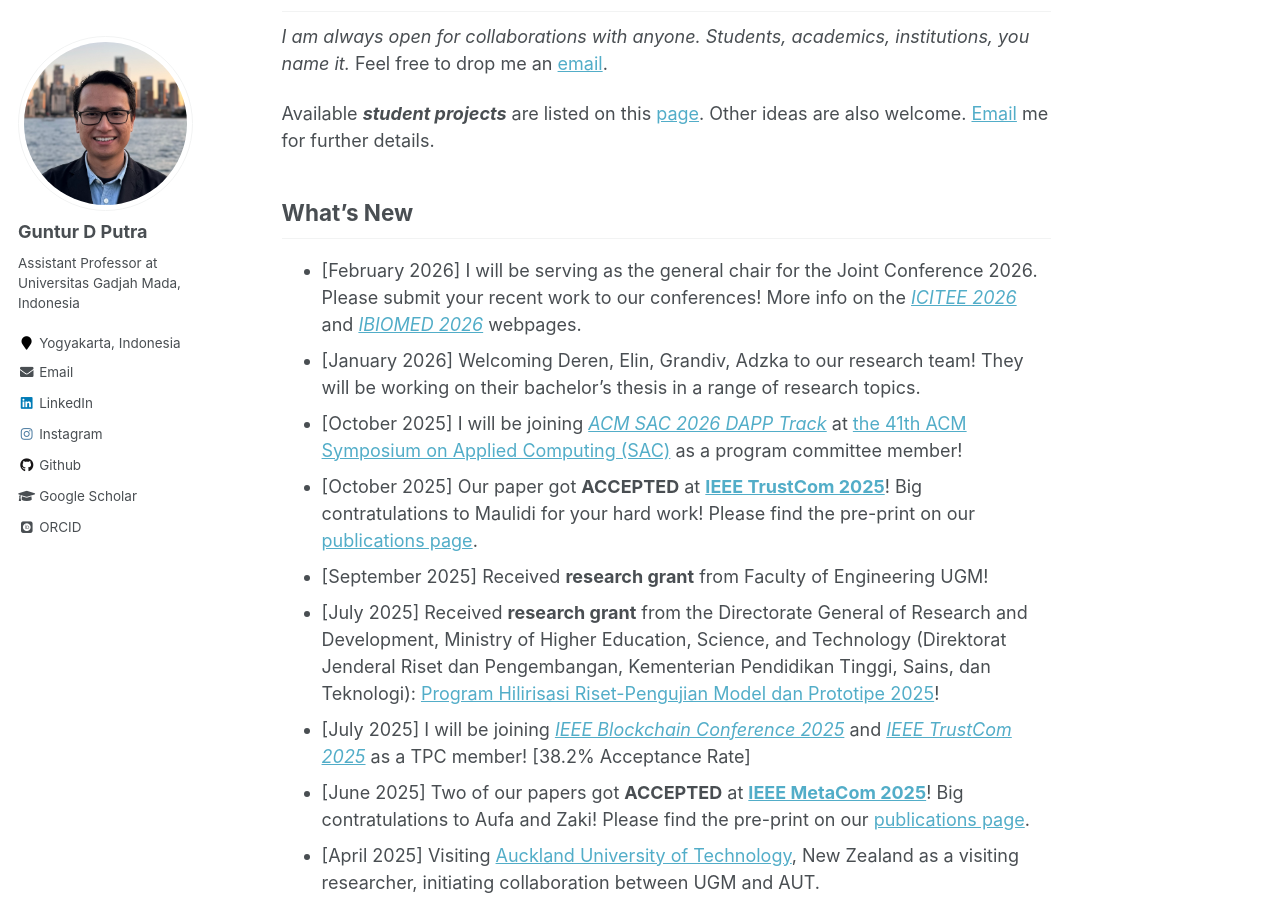
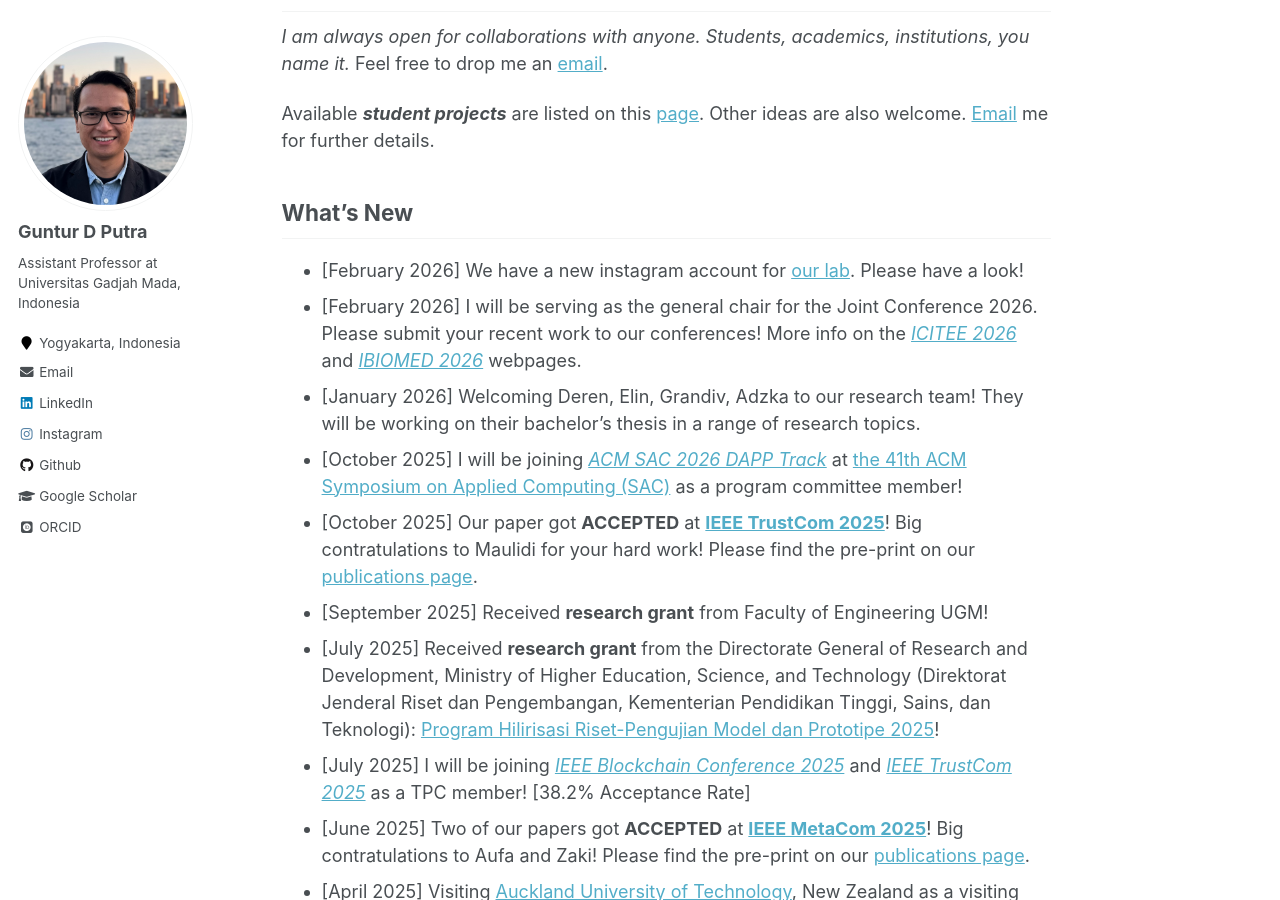
Before and after one commit to gdputra/gdputra.github.io, a Jekyll site: the page built from _pages/about.md, in a window 1280 px wide and 900 px high, scrolled down 670 px. Built offline with Jekyll 4.4.1, drawn with Linux system fonts in a browser that asks for light colours; some web fonts are replaced.

Commit message:
fix: add new Instagram account for the lab in the about section

```diff
--- a/_pages/about.md
+++ b/_pages/about.md
@@ -28,6 +28,7 @@ Available _**student projects**_ are listed on this [page](https://gdputra.githu
 
 ## What's New
 
+- [February 2026] We have a new instagram account for [our lab](https://www.instagram.com/dsrlab.id). Please have a look!
 - [February 2026] I will be serving as the general chair for the Joint Conference 2026. Please submit your recent work to our conferences! More info on the _[ICITEE 2026](https://icitee.ugm.ac.id/)_ and _[IBIOMED 2026](https://ibiomed.ugm.ac.id/)_ webpages.
 - [January 2026] Welcoming Deren, Elin, Grandiv, Adzka to our research team! They will be working on their bachelor's thesis in a range of research topics.
 - [October 2025] I will be joining _[ACM SAC 2026 DAPP Track](https://www.cas-blockchain-certification.com/en/acm-sac-dapp-track)_ at [the 41th ACM Symposium on Applied Computing (SAC)](https://www.sigapp.org/sac/sac2026/) as a program committee member!
```
